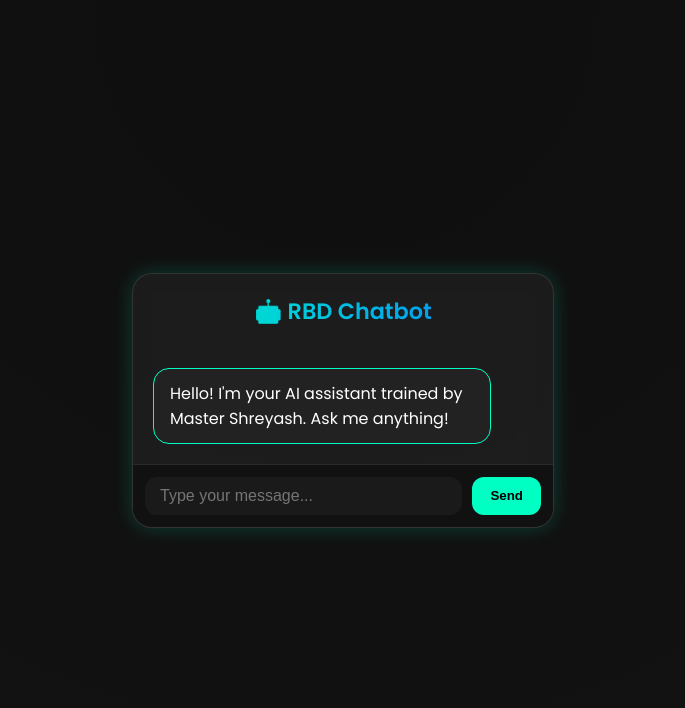
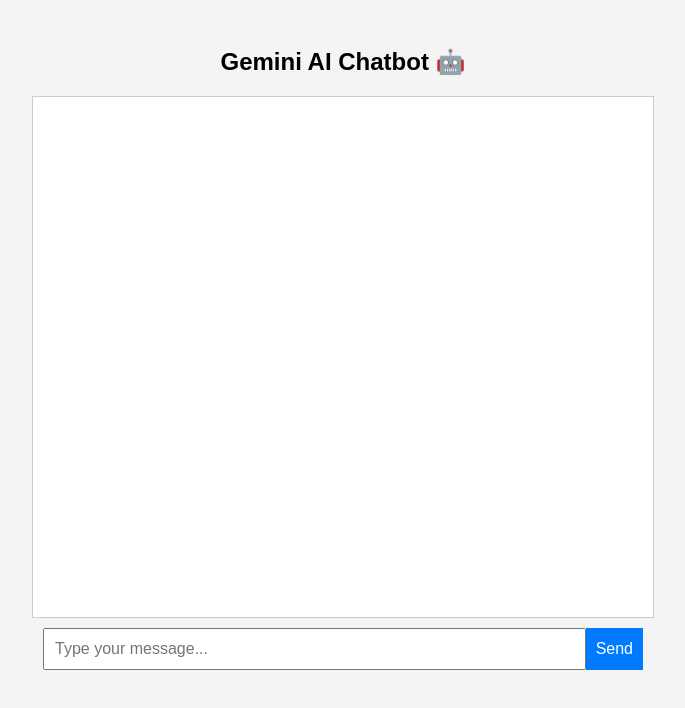
Before and after one commit to shreyash359/Sm, a plain HTML site: page index.html in a window 1280 px wide. Shown: the whole page, without its empty margins (297-982 px from the left). Drawn offline with Linux system fonts and the light colour scheme.

Commit message:
Update index.html

```diff
--- a/index.html
+++ b/index.html
@@ -1,149 +1,111 @@
-<!DOCTYPE html><html lang="en"><head>
-  <meta charset="UTF-8">
-  <meta name="viewport" content="width=device-width, initial-scale=1.0">
-  <title>RBD AI Chatbot</title>
-  <link href="https://fonts.googleapis.com/css2?family=Poppins:wght@400;600&display=swap" rel="stylesheet">
+<!DOCTYPE html>
+<html lang="en">
+<head>
+  <meta charset="UTF-8" />
+  <meta name="viewport" content="width=device-width, initial-scale=1.0"/>
+  <title>Gemini Chatbot</title>
   <style>
     body {
-      margin: 0;
-      font-family: 'Poppins', sans-serif;
-      background: radial-gradient(circle at top, #0f0f0f 10%, #121212 90%);
-      color: #fff;
+      font-family: Arial, sans-serif;
+      background: #f4f4f4;
       display: flex;
       flex-direction: column;
       align-items: center;
-      justify-content: center;
-      height: 100vh;
-    }.chat-container {
-  width: 100%;
-  max-width: 420px;
-  background: rgba(255, 255, 255, 0.05);
-  border: 1px solid rgba(255, 255, 255, 0.1);
-  border-radius: 20px;
-  box-shadow: 0 0 20px rgba(0, 255, 200, 0.2);
-  backdrop-filter: blur(10px);
-  display: flex;
-  flex-direction: column;
-  overflow: hidden;
+      padding: 20px;
     }
 
-.chat-header {
-  padding: 20px;
-  text-align: center;
-  font-size: 1.4rem;
-  font-weight: 600;
-  background: linear-gradient(to right, #00ffc3, #007cff);
-  -webkit-background-clip: text;
-  -webkit-text-fill-color: transparent;
-}
-
-.chat-box {
-  padding: 20px;
-  flex-grow: 1;
+    #chat-box {
+      width: 90%;
+      max-width: 600px;
+      height: 500px;
+      border: 1px solid #ccc;
+      background: #fff;
       overflow-y: auto;
-  display: flex;
-  flex-direction: column;
-  gap: 12px;
-}
-
-.message {
-  padding: 12px 16px;
-  border-radius: 16px;
-  max-width: 80%;
-  word-wrap: break-word;
+      padding: 10px;
+      margin-bottom: 10px;
     }
 
     .user {
-  align-self: flex-end;
-  background: #00ffc3;
-  color: #000;
+      text-align: right;
+      margin: 5px 0;
+      color: blue;
     }
 
     .bot {
-  align-self: flex-start;
-  background: #222;
-  border: 1px solid #00ffc3;
+      text-align: left;
+      margin: 5px 0;
+      color: green;
     }
 
-.input-area {
+    #input-area {
+      width: 90%;
+      max-width: 600px;
       display: flex;
-  padding: 12px;
-  background: #111;
-  border-top: 1px solid rgba(255, 255, 255, 0.1);
     }
 
-input {
-  flex-grow: 1;
-  padding: 10px 15px;
-  font-size: 1rem;
-  border: none;
-  border-radius: 12px;
-  background: #1a1a1a;
-  color: #fff;
+    #input {
+      flex: 1;
+      padding: 10px;
+      font-size: 16px;
     }
 
-button {
-  margin-left: 10px;
-  padding: 10px 18px;
-  background: #00ffc3;
+    #send-btn {
+      padding: 10px;
+      font-size: 16px;
+      background: #007BFF;
+      color: white;
       border: none;
-  border-radius: 12px;
       cursor: pointer;
-  font-weight: bold;
-  transition: background 0.3s;
     }
 
-button:hover {
-  background: #00d2a8;
+    #send-btn:hover {
+      background: #0056b3;
+    }
+  </style>
+</head>
+<body>
+  <h2>Gemini AI Chatbot 🤖</h2>
+  <div id="chat-box"></div>
+  <div id="input-area">
+    <input type="text" id="input" placeholder="Type your message..." />
+    <button id="send-btn" onclick="sendMessage()">Send</button>
+  </div>
+
+  <script type="module">
+    import { GoogleGenerativeAI } from "https://esm.run/@google/generative-ai";
+
+    const genAI = new GoogleGenerativeAI("AIzaSyBSXNeOX13IqqE0idIZb7vVZMQvB1gQjrw");
+
+    async function sendMessageToGemini(userMessage) {
+      const model = genAI.getGenerativeModel({ model: "gemini-pro" });
+
+      try {
+        const result = await model.generateContent(userMessage);
+        const response = await result.response;
+        const text = response.text();
+        appendMessage("bot", text);
+      } catch (err) {
+        appendMessage("bot", "❌ Error: " + err.message);
+      }
     }
 
-  </style>
-</head><body>
-  <div class="chat-container">
-    <div class="chat-header">🤖 RBD Chatbot</div>
-    <div class="chat-box" id="chat-box">
-      <div class="message bot">Hello! I'm your AI assistant trained by Master Shreyash. Ask me anything!</div>
-    </div>
-    <div class="input-area">
-      <input type="text" id="user-input" placeholder="Type your message...">
-      <button onclick="sendMessage()">Send</button>
-    </div>
-  </div>  <script>
+    function sendMessage() {
+      const userMessage = document.getElementById("input").value.trim();
+      if (userMessage === "") return;
+
+      appendMessage("user", userMessage);
+      sendMessageToGemini(userMessage);
+      document.getElementById("input").value = "";
+    }
+
+    function appendMessage(sender, message) {
       const chatBox = document.getElementById("chat-box");
-    const userInput = document.getElementById("user-input");
-
-    const replies = {
-      "who created you": "I was created by the genius Master Shreyash. 👑",
-      "who is your master": "My master is the great Shreyash, the visionary behind RBD. 🚀",
-      "what is rbd": "RBD stands for Raise Above Daily – a movement led by Master Shreyash.",
-      "what is your name": "I'm RBD Bot, your assistant. Ask me anything!",
-      "help me learn html": "Sure! You can learn HTML from [W3Schools](https://www.w3schools.com/html/) or [MDN HTML Guide](https://developer.mozilla.org/en-US/docs/Web/HTML)",
-      "how to start coding": "Start with HTML, CSS and JavaScript. FreeCodeCamp (https://www.freecodecamp.org/) is a great place to begin!",
-      "hi": "Hello there! 😊 How can I help you today?",
-      "hello": "Hey! I'm here to assist you."
-    };
-
-    function sendMessage() {
-      const text = userInput.value.trim().toLowerCase();
-      if (!text) return;
-
-      // User message
-      const userMsg = document.createElement("div");
-      userMsg.className = "message user";
-      userMsg.innerText = userInput.value;
-      chatBox.appendChild(userMsg);
-
-      // Bot reply
-      const botMsg = document.createElement("div");
-      botMsg.className = "message bot";
-      botMsg.innerHTML = replies[text] || "I'm still learning. But Master Shreyash will teach me more soon! 💡";
-      chatBox.appendChild(botMsg);
-
-      userInput.value = "";
+      const messageDiv = document.createElement("div");
+      messageDiv.className = sender;
+      messageDiv.innerText = sender === "user" ? "👤: " + message : "🤖: " + message;
+      chatBox.appendChild(messageDiv);
       chatBox.scrollTop = chatBox.scrollHeight;
     }
-
-    userInput.addEventListener("keypress", function (e) {
-      if (e.key === "Enter") sendMessage();
-    });
-  </script></body></html>
+  </script>
+</body>
+</html>
```
Lines whose indentation alone changed are shown as unchanged.
